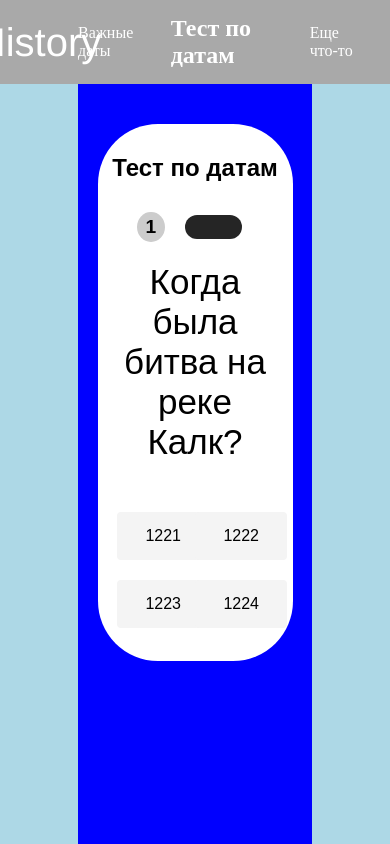
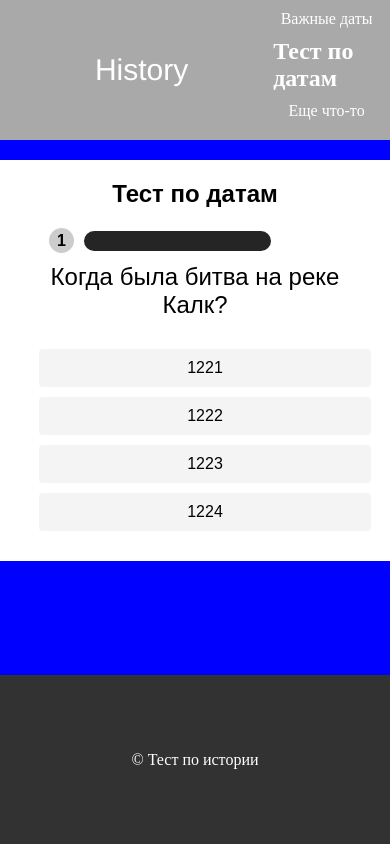
Before and after one commit to sikochergin/History-project, a plain HTML site: page tests/dates_test.html in a window 390 px wide. Shown: the top 844 px of the page. Drawn offline with Linux system fonts and the light colour scheme.

Commit message:
basic adaptivity

```diff
--- a/static/scripts/dates_test.js
+++ b/static/scripts/dates_test.js
@@ -78,7 +78,7 @@ fetch("/static/tests_jsons/dates_test.json")
 
             const resultsElement = document.createElement('div');
             resultsElement.classList.add('results');
-            resultsElement.textContent = `Правильных ответов ${correctAnswers} из ${questions.length}`;
+            resultsElement.textContent = `Ваш результат: ${correctAnswers} / ${questions.length}`;
             questionContainer.appendChild(resultsElement);
         }
 
--- a/static/styles/style.css
+++ b/static/styles/style.css
@@ -133,7 +133,7 @@ main {
 
     display: flex;
     flex-flow: column;
-   align-items: center;
+    align-items: center;
 }
 
 #question-container {
@@ -219,6 +219,7 @@ main {
     justify-content: flex-start;
     align-items: center;
 }
+
 .progressBarInner {
     height: 90%;
     width: 2%;
@@ -227,3 +228,108 @@ main {
     border-top-left-radius: calc(var(--height) * 0.45);
     border-bottom-left-radius: calc(var(--height) * 0.45);
 }
+
+/* Mobile-specific styles */
+@media (max-width: 767px) {
+    html,
+    body {
+        margin: 0;
+        padding: 0;
+        height: 100%;
+        display: flex;
+        flex-direction: column;
+    }
+
+    main {
+        flex-grow: 1;
+    }
+
+    footer {
+        margin-top: auto;
+    }
+
+    header {
+        height: auto;
+        padding: 10px;
+    }
+
+    .headerLogo {
+        width: 100%;
+        font-size: 30px;
+        justify-content: center;
+    }
+
+    nav ul {
+        flex-direction: column;
+        align-items: center;
+    }
+
+    nav ul li {
+        margin-right: 0;
+        margin-bottom: 10px;
+    }
+
+    main {
+        flex-direction: column;
+        height: auto;
+    }
+
+    .ad {
+        width: 100%;
+        height: auto;
+        margin-right: 0;
+        margin-left: 0;
+    }
+
+    .testBlock {
+        width: 100%;
+        height: auto;
+        border-radius: 0;
+        margin-top: 20px;
+        padding-top: 20px;
+    }
+
+    .text {
+        font-size: 24px;
+        margin-top: 10px;
+        margin-bottom: 30px;
+    }
+
+    #answer {
+        width: 80%;
+        margin-top: 40px;
+    }
+
+    .question {
+        font-size: 16px;
+        margin-bottom: 40px;
+    }
+
+    .answer-options {
+        grid-template-columns: 1fr;
+        grid-row-gap: 10px;
+    }
+
+    .answer-option {
+        width: 100%;
+        padding: 10px;
+    }
+
+    .numberQuestionContainer {
+        width: 100%;
+        margin-right: 0;
+        margin-top: 20px;
+    }
+
+    .qnumber {
+        height: 25px;
+        width: 25px;
+        font-size: medium;
+        margin-left: 10px;
+        margin-right: 10px;
+    }
+
+    .progressBarOuter {
+        width: 60%;
+    }
+}
```
Also changed, not shown: tests/dates_test.html (+1 -8 lines).
